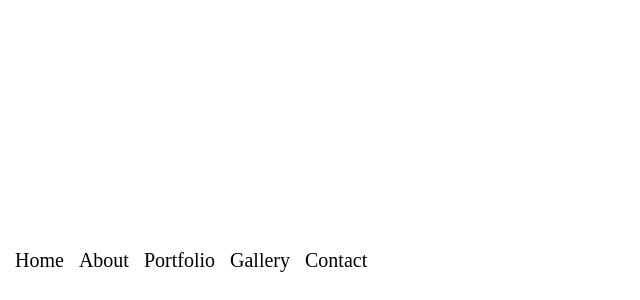
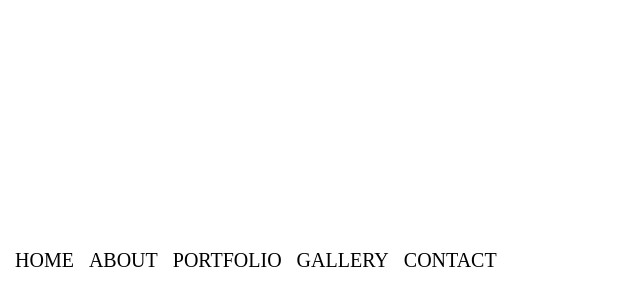
Before and after one commit to anushanarayan2911/portfolio-website, a React (Create React App) app: page / in a window 1280 px wide. Shown: the part 500-800 px from the top of the page, without its empty margins (0-640 px from the left). Built offline with nearby package versions, Linux system fonts and the light colour scheme; a web font is replaced by a local one.

Commit message:
Capitalise menu items

```diff
--- a/src/components/Navbar/navBar.js
+++ b/src/components/Navbar/navBar.js
@@ -9,11 +9,11 @@ function Navbar() {
     <div className='Navbar'>
       <div className='leftSide'>
         <div className='links' id={showLinks ? "hidden" : ""}>
-          <a href="/home">Home</a>
-          <a href="/about">About</a>
-          <a href="/portfolio">Portfolio</a>
-          <a href="/gallery">Gallery</a>
-          <a href="/contact">Contact</a>
+          <a href="/home">HOME</a>
+          <a href="/about">ABOUT</a>
+          <a href="/portfolio">PORTFOLIO</a>
+          <a href="/gallery">GALLERY</a>
+          <a href="/contact">CONTACT</a>
         </div>
         <button onClick={() => setShowLinks(!showLinks)}><ReorderIcon/></button>
       </div>
```
